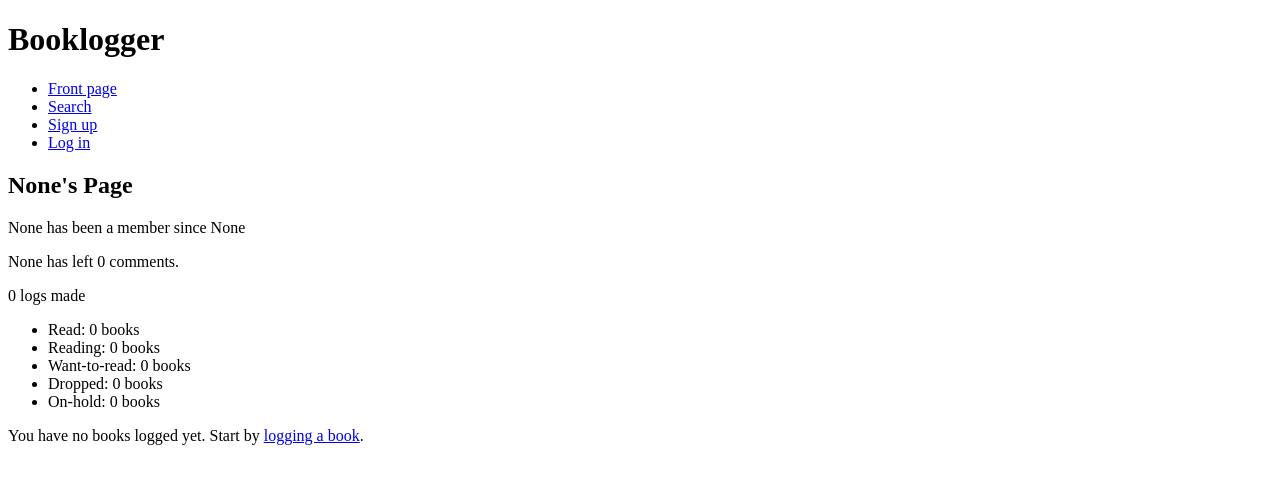
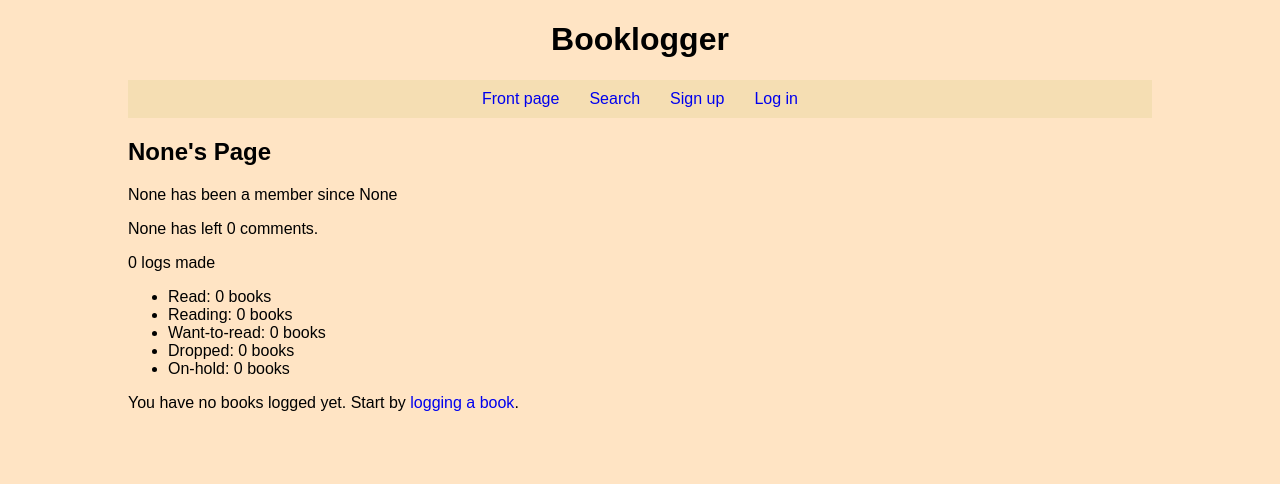
Before and after one commit to aarnioem/booklogger, a Flask app: page /profile/1 in a window 1280 px wide. Shown: the top 484 px of the page. Run offline with Flask 3, Linux system fonts and the light colour scheme; data that the repository does not hold is empty.

Commit message:
improved layout and styling

```diff
--- a/static/main.css
+++ b/static/main.css
@@ -1,19 +1,54 @@
+body {
+    margin: auto;
+    max-width: 80%;
+    font-family: sans-serif;
+    background-color: bisque;
+}
+
+a {
+    color: #0000ee;
+    text-decoration: none;
+}
+
+.nav {
+    background: wheat;
+}
+
+.nav nav ul {
+    list-style: none;
+    display: flex;
+    justify-content: center;
+    padding: 10px 0;
+}
+
+.nav nav ul li {
+    margin: 0 15px;
+}
+
+.header {
+    text-align: center;
+}
+
 .preserve-whitespace {
-    white-space: pre-wrap;
+    white-space: normal;
+    overflow-wrap: break-word;
+    overflow: hidden;
 }
 
 .comment {
     border: 1px solid #a79a9a8a;
+    background-color: wheat;
     padding: 4px;
 }
+
 .log-entry {
     border: 1px solid #a79a9a8a;
     padding: 12px;
+    margin: 8px;
 }
 
 .review {
     max-width: 600px;
-    word-wrap: break-word;
     line-height: normal;
 }
 
@@ -24,3 +59,15 @@
 .small-cover {
     max-width: 80px;
 }
+
+
+@media (max-width: 800px) {
+    .nav nav ul {
+        flex-direction: column;
+        align-items: center;
+    }
+
+    .nav nav ul li {
+        margin: 5px 0;
+    }
+}
--- a/templates/base.html
+++ b/templates/base.html
@@ -31,7 +31,7 @@
   </div>
 
   {% for message in get_flashed_messages() %}
-  <p>{{ message }}</p>
+    <p>{{ message }}</p>
   {% endfor %}
 
   {% if session.username %}
--- a/templates/index.html
+++ b/templates/index.html
@@ -18,15 +18,15 @@ Front Page - Booklogger
       Logged by <a href="/profile/{{ log.user_id }}">{{ log.username }}</a>
       <br/> Status: {{ log.status }}
       {% if log.rating %}
-      <br/> Rated: {{ log.rating }}/10
+        <br/> Rated: {{ log.rating }}/10
       {% endif %}
       {% if log.review %}
       <p class="review">
         <strong>Review:</strong>
         <div class="preserve-whitespace">{{ log.review[:200] }}</div>
         {% if log.review|length > 200 %}
-        ...<br/>
-        <a href="/log/{{ log.id }}">Read more</a>
+          ...<br/>
+          <a href="/log/{{ log.id }}">Read more</a>
         {% endif %}
       </p>
       {% endif %}
```
Also changed, not shown: templates/view_log.html (+6 -2 lines).
